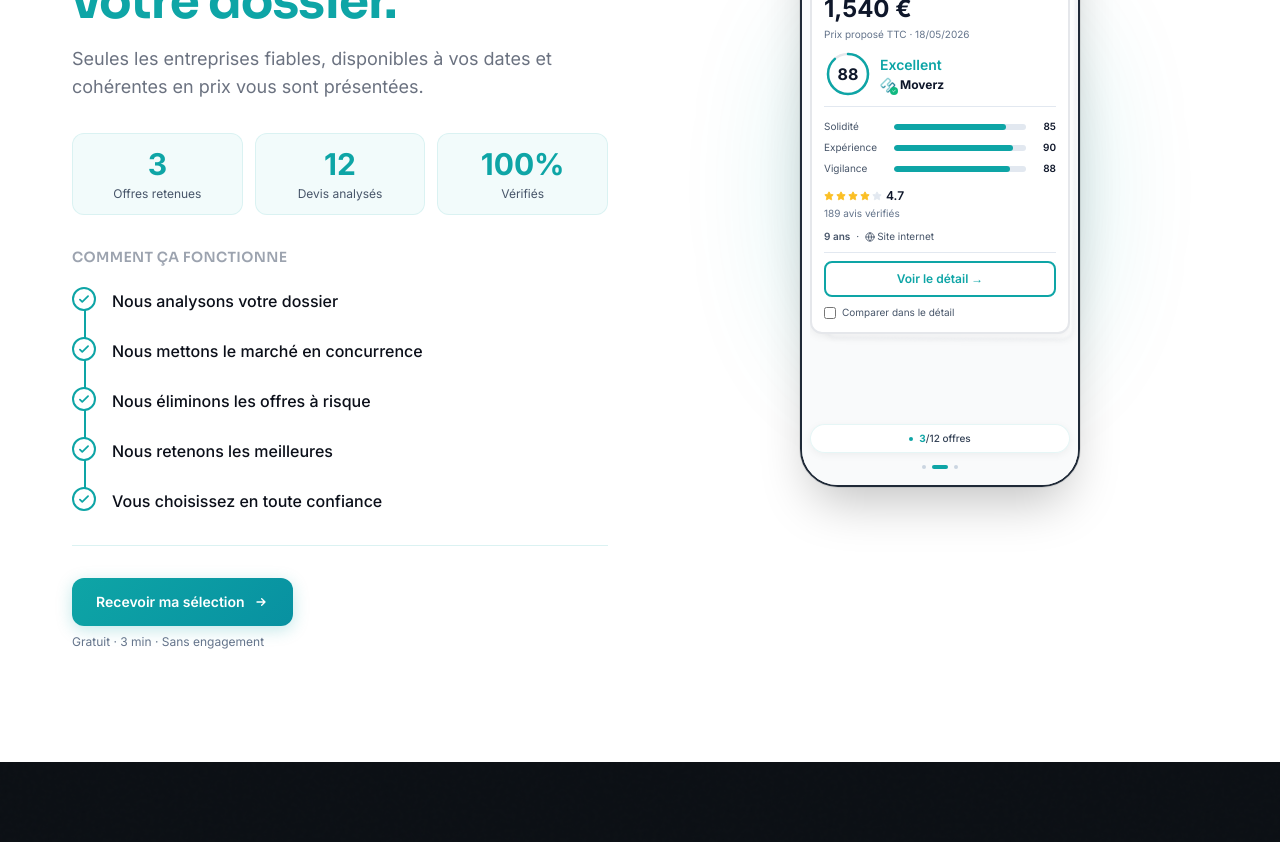
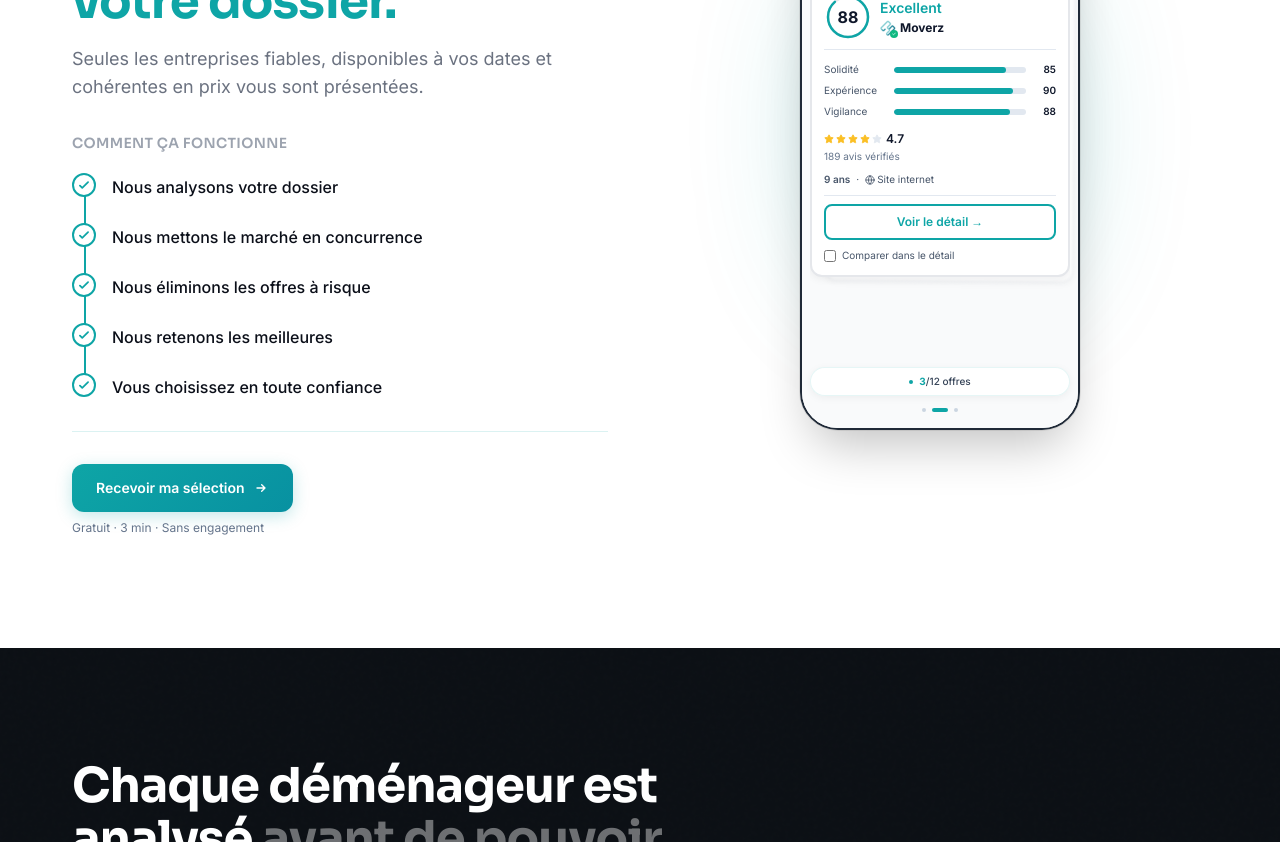
Before and after one commit to gdetaisne/moverz-fr, a Next.js app: page / in a window 1280 px wide. Shown: the part 1860-2702 px from the top of the page. Built offline with nearby package versions, Linux system fonts and the light colour scheme.

Commit message:
🗑️ Suppression statistiques visuelles section carousel

```diff
--- a/components/sections/ComparableQuotesMockScrolly.tsx
+++ b/components/sections/ComparableQuotesMockScrolly.tsx
@@ -331,27 +331,6 @@ export function ComparableQuotesMockScrolly() {
               </p>
             </motion.div>
 
-            {/* Statistiques visuelles */}
-            <motion.div
-              variants={staggerItem}
-              className="grid grid-cols-3 gap-3">
-              <div className="text-center p-3 rounded-xl"
-                style={{ background: "rgba(14,165,166,0.05)", border: "1px solid rgba(14,165,166,0.1)" }}>
-                <p className="text-2xl md:text-3xl font-bold" style={{ color: "#0EA5A6" }}>3</p>
-                <p className="text-[10px] md:text-xs text-slate-600 mt-1">Offres retenues</p>
-              </div>
-              <div className="text-center p-3 rounded-xl"
-                style={{ background: "rgba(14,165,166,0.05)", border: "1px solid rgba(14,165,166,0.1)" }}>
-                <p className="text-2xl md:text-3xl font-bold" style={{ color: "#0EA5A6" }}>12</p>
-                <p className="text-[10px] md:text-xs text-slate-600 mt-1">Devis analysés</p>
-              </div>
-              <div className="text-center p-3 rounded-xl"
-                style={{ background: "rgba(14,165,166,0.05)", border: "1px solid rgba(14,165,166,0.1)" }}>
-                <p className="text-2xl md:text-3xl font-bold" style={{ color: "#0EA5A6" }}>100%</p>
-                <p className="text-[10px] md:text-xs text-slate-600 mt-1">Vérifiés</p>
-              </div>
-            </motion.div>
-
             {/* Comment ça fonctionne - Avec animation timeline */}
             <motion.div variants={staggerItem} className="space-y-5">
               <h3
```
